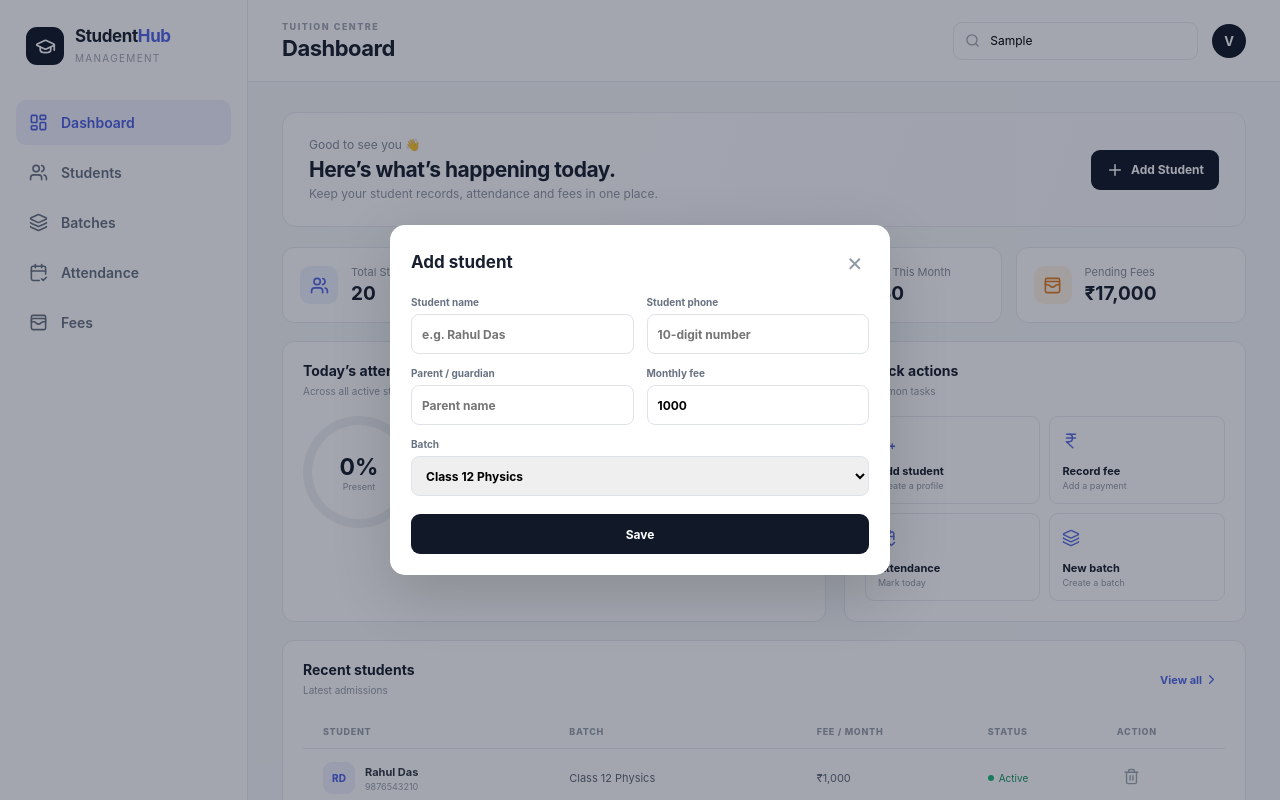
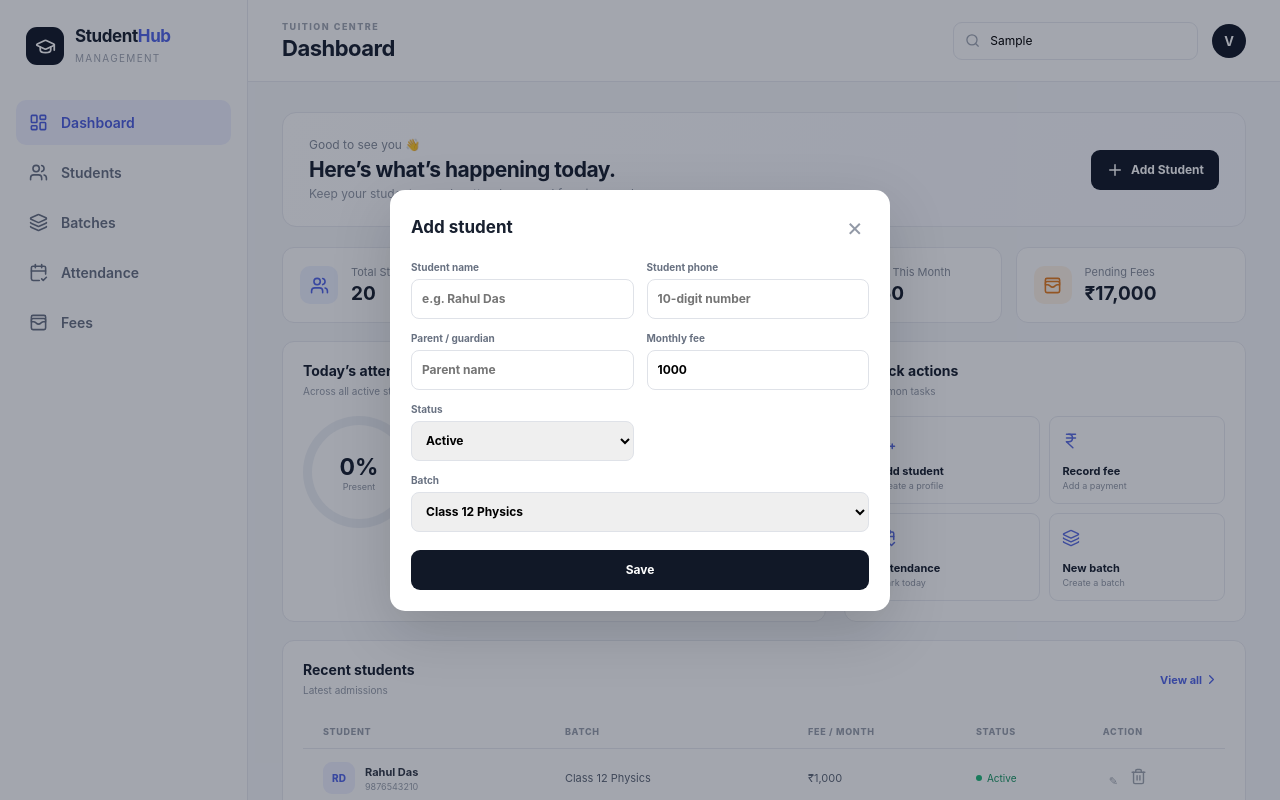
Before and after one commit to iamvidyut100-png/Student-management-app, a React (Vite) app: page / in a window 1280 px wide. Both pictures are taken after typing "Sample" into the empty fields and a click on the button "Add Student". Shown: the top 800 px of the page. Built offline with nearby package versions, Linux system fonts and the light colour scheme.

Commit message:
Add edit student action and form

```diff
--- a/src/App.jsx
+++ b/src/App.jsx
@@ -105,6 +105,8 @@ export default function App() {
     setModal(null);
   };
 
+  const editStudent = (id, form) => { save({ ...data, students: data.students.map(s => s.id === id ? { ...s, ...form, fee: Number(form.fee) } : s) }); setModal(null); };
+
   const deleteStudent = id => {
     const student = data.students.find(s => s.id === id);
     if (!student) return;
@@ -164,12 +166,13 @@ export default function App() {
     <main className="main">
       <header className="topbar"><button className="mobile-menu" onClick={() => setMobileOpen(true)}><Menu/></button><div><div className="eyebrow">TUITION CENTRE</div><h1>{title}</h1></div><div className="top-actions"><div className="search-top"><Search size={17}/><input placeholder="Search students..." value={search} onChange={e=>setSearch(e.target.value)}/></div><div className="avatar">V</div></div></header>
       {page === "dashboard" && <Dashboard data={data} batchName={batchName} paid={paidThisMonth} pending={pending} rate={attendanceRate} onPage={setPage} onModal={setModal}/>}
-      {page === "students" && <Students data={data} batchName={batchName} search={search} onModal={setModal} onDelete={deleteStudent}/>}
+      {page === "students" && <Students data={data} batchName={batchName} search={search} onModal={setModal} onEdit={id=>setModal({type:"editStudent",id})} onDelete={deleteStudent}/>}
       {page === "batches" && <Batches data={data} onModal={setModal}/>}
       {page === "attendance" && <Attendance data={data} batchName={batchName} onMark={markAttendance}/>}
       {page === "fees" && <Fees data={data} batchName={batchName} onModal={setModal}/>}
     </main>
     {modal === "student" && <StudentModal batches={data.batches} onClose={()=>setModal(null)} onSave={addStudent}/>}
+    {modal?.type === "editStudent" && <StudentModal student={data.students.find(s=>s.id===modal.id)} batches={data.batches} onClose={()=>setModal(null)} onSave={f=>editStudent(modal.id,f)}/>}
     {modal === "batch" && <BatchModal onClose={()=>setModal(null)} onSave={addBatch}/>}
     {modal === "payment" && <PaymentModal students={data.students} onClose={()=>setModal(null)} onSave={recordPayment}/>}
   </div>;
@@ -193,13 +196,13 @@ function Dashboard({data,batchName,paid,pending,rate,onPage,onModal}) {
   </div>
 }
 
-function Students({data,batchName,search,onModal,onDelete}) {
+function Students({data,batchName,search,onModal,onEdit,onDelete}) {
   const filtered=data.students.filter(s=>(s.name+" "+s.phone+" "+batchName(s.batchId)).toLowerCase().includes(search.toLowerCase()));
-  return <div className="content"><div className="page-actions"><div><p className="muted">Manage your student records</p><h2>All Students <span className="count">{data.students.length}</span></h2></div><button className="primary" onClick={()=>onModal("student")}><Plus size={18}/> Add Student</button></div><section className="panel table-panel"><div className="mobile-search"><Search size={16}/><input placeholder="Search by name, phone or batch" value={search} readOnly/></div><StudentTable students={filtered} batchName={batchName} onDelete={onDelete} empty="No students found."/></section></div>
+  return <div className="content"><div className="page-actions"><div><p className="muted">Manage your student records</p><h2>All Students <span className="count">{data.students.length}</span></h2></div><button className="primary" onClick={()=>onModal("student")}><Plus size={18}/> Add Student</button></div><section className="panel table-panel"><div className="mobile-search"><Search size={16}/><input placeholder="Search by name, phone or batch" value={search} readOnly/></div><StudentTable students={filtered} batchName={batchName} onEdit={onEdit} onDelete={onDelete} empty="No students found."/></section></div>
 }
 
-function StudentTable({students,batchName,onDelete,empty="No students yet."}) {
-  return <div className="table-wrap"><table><thead><tr><th>Student</th><th>Batch</th><th>Fee / month</th><th>Status</th><th>Action</th></tr></thead><tbody>{students.map(s=><tr key={s.id}><td><div className="person"><div className="person-avatar">{s.name.split(" ").map(x=>x[0]).join("").slice(0,2)}</div><div><b>{s.name}</b><span>{s.phone}</span></div></div></td><td>{batchName(s.batchId)}</td><td>{money(s.fee)}</td><td><span className="status"><i/> {s.status}</span></td><td><button className="icon-btn danger" title="Delete student" aria-label={"Delete "+s.name} onClick={()=>onDelete?.(s.id)}><Trash2 size={17}/></button></td></tr>)}</tbody></table>{!students.length&&<div className="empty">{empty}</div>}</div>
+function StudentTable({students,batchName,onEdit,onDelete,empty="No students yet."}) {
+  return <div className="table-wrap"><table><thead><tr><th>Student</th><th>Batch</th><th>Fee / month</th><th>Status</th><th>Action</th></tr></thead><tbody>{students.map(s=><tr key={s.id}><td><div className="person"><div className="person-avatar">{s.name.split(" ").map(x=>x[0]).join("").slice(0,2)}</div><div><b>{s.name}</b><span>{s.phone}</span></div></div></td><td>{batchName(s.batchId)}</td><td>{money(s.fee)}</td><td><span className="status"><i/> {s.status}</span></td><td><div className="row-actions"><button className="icon-btn edit" title="Edit student" onClick={()=>onEdit?.(s.id)}>✎</button><button className="icon-btn danger" title="Delete student" onClick={()=>onDelete?.(s.id)}><Trash2 size={17}/></button></div></td></tr>)}</tbody></table>{!students.length&&<div className="empty">{empty}</div>}</div>
 }
 
 function Batches({data,onModal}) {
@@ -225,10 +228,10 @@ function Fees({data,batchName,onModal}) {
 function Modal({title,children,onClose,onSubmit,submit="Save"}) {
   return <div className="modal-backdrop" onMouseDown={onClose}><div className="modal" onMouseDown={e=>e.stopPropagation()}><div className="modal-head"><h3>{title}</h3><button onClick={onClose}>×</button></div>{children}<button className="primary full" onClick={onSubmit}>{submit}</button></div></div>
 }
-function StudentModal({batches,onClose,onSave}) {
-  const [f,setF]=useState({name:"",phone:"",parent:"",batchId:batches[0]?.id||"",fee:1000});
+function StudentModal({batches,onClose,onSave,student}) {
+  const [f,setF]=useState(student ? {name:student.name||"",phone:student.phone||"",parent:student.parent||"",batchId:student.batchId||batches[0]?.id||"",fee:student.fee||1000,status:student.status||"Active"} : {name:"",phone:"",parent:"",batchId:batches[0]?.id||"",fee:1000,status:"Active"});
   const set=(k,v)=>setF({...f,[k]:v});
-  return <Modal title="Add student" onClose={onClose} onSubmit={()=>f.name&&onSave(f)}><div className="form-grid"><label>Student name<input value={f.name} onChange={e=>set("name",e.target.value)} placeholder="e.g. Rahul Das"/></label><label>Student phone<input value={f.phone} onChange={e=>set("phone",e.target.value)} placeholder="10-digit number"/></label><label>Parent / guardian<input value={f.parent} onChange={e=>set("parent",e.target.value)} placeholder="Parent name"/></label><label>Monthly fee<input type="number" value={f.fee} onChange={e=>set("fee",e.target.value)}/></label><label className="wide">Batch<select value={f.batchId} onChange={e=>set("batchId",e.target.value)}>{batches.map(b=><option value={b.id} key={b.id}>{b.name}</option>)}</select></label></div></Modal>
+  return <Modal title={student ? "Edit student" : "Add student"} onClose={onClose} onSubmit={()=>f.name&&onSave(f)}><div className="form-grid"><label>Student name<input value={f.name} onChange={e=>set("name",e.target.value)} placeholder="e.g. Rahul Das"/></label><label>Student phone<input value={f.phone} onChange={e=>set("phone",e.target.value)} placeholder="10-digit number"/></label><label>Parent / guardian<input value={f.parent} onChange={e=>set("parent",e.target.value)} placeholder="Parent name"/></label><label>Monthly fee<input type="number" value={f.fee} onChange={e=>set("fee",e.target.value)}/></label><label>Status<select value={f.status} onChange={e=>set("status",e.target.value)}><option>Active</option><option>Inactive</option></select></label><label className="wide">Batch<select value={f.batchId} onChange={e=>set("batchId",e.target.value)}>{batches.map(b=><option value={b.id} key={b.id}>{b.name}</option>)}</select></label></div></Modal>
 }
 function BatchModal({onClose,onSave}) {
   const [f,setF]=useState({name:"",subject:"",time:"6:00 PM",days:"Mon · Wed · Fri"}); const set=(k,v)=>setF({...f,[k]:v});
```
